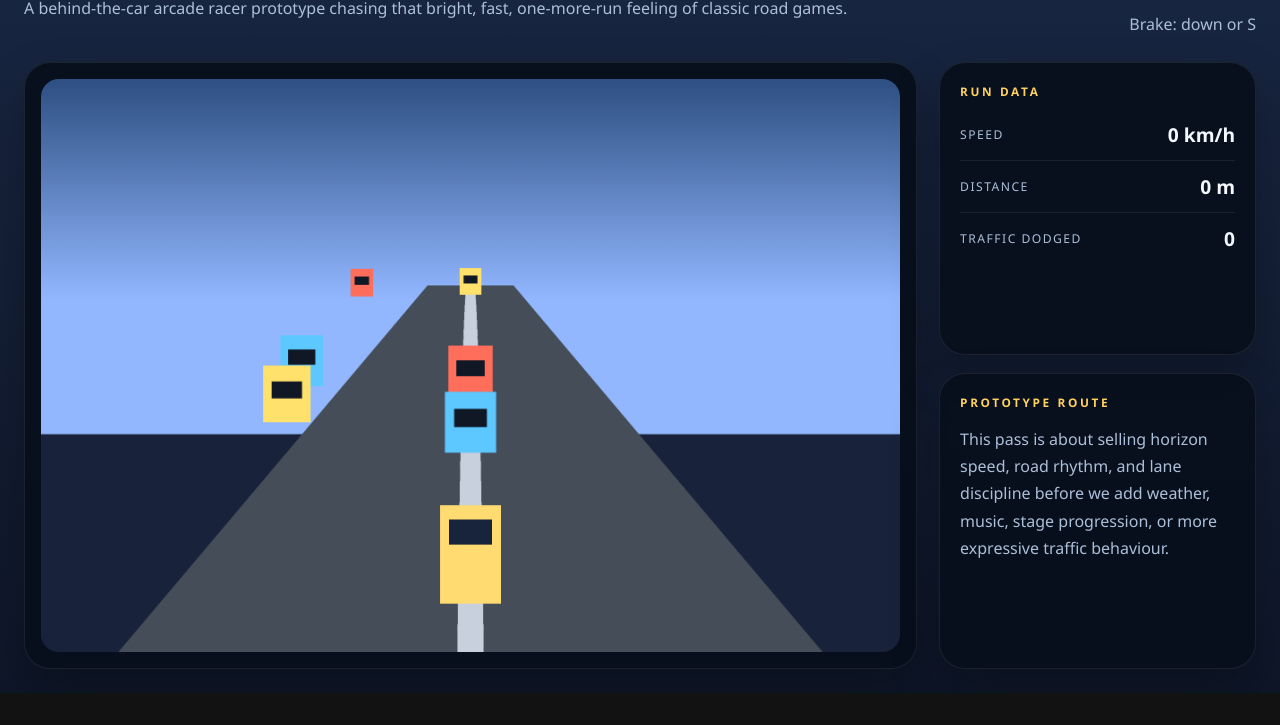
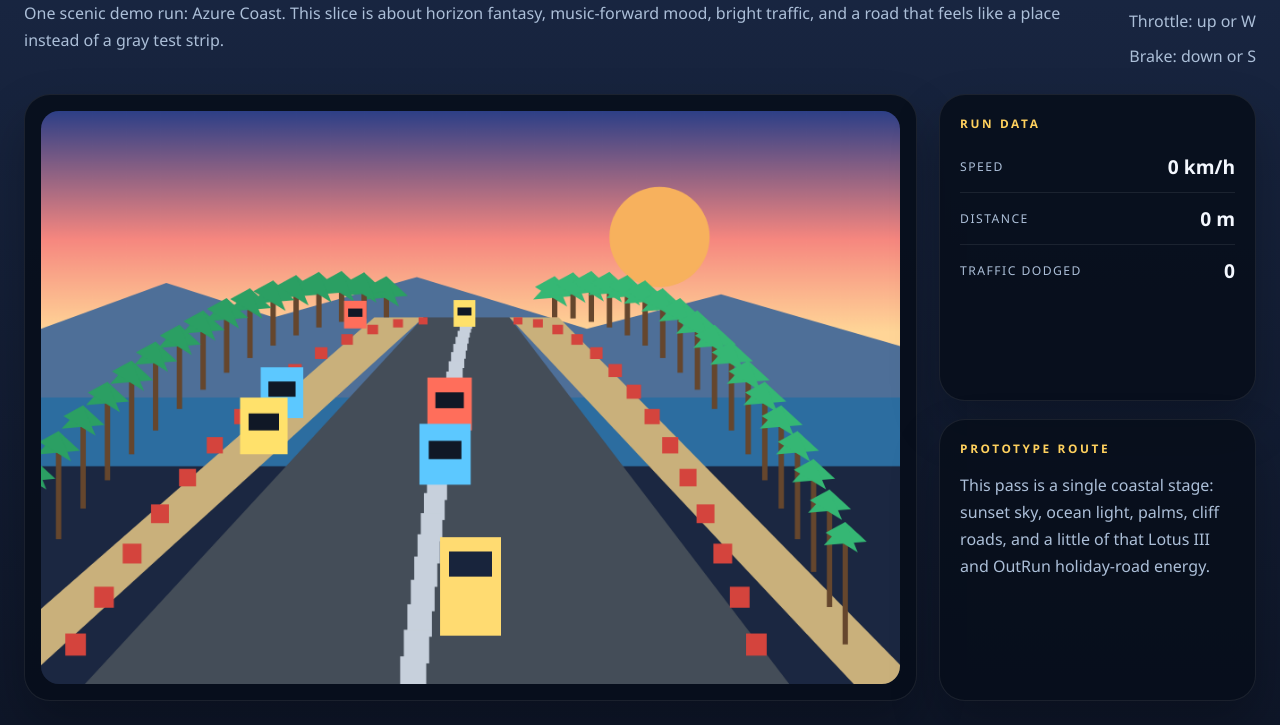
Before and after one commit to koltregaskes/redline-horizon, a plain HTML site: page index.html in a window 1280 px wide. Shown: the part 141-866 px from the top of the page. Before the commit the page ends 834 px from the top, so only its background shows below. Drawn offline with Linux system fonts and the light colour scheme.

Commit message:
Upgrade coastal road environment demo

```diff
--- a/app.js
+++ b/app.js
@@ -11,6 +11,7 @@ const state = {
   distance: 0,
   dodged: 0,
   roadOffset: 0,
+  roadCurve: 0,
   cars: [],
 };
 
@@ -25,10 +26,10 @@ function spawnCar() {
 for (let i = 0; i < 6; i += 1) spawnCar();
 
 function update(dt) {
-  const throttle = keys.has("ArrowUp") || keys.has("w");
-  const brake = keys.has("ArrowDown") || keys.has("s");
-  const left = keys.has("ArrowLeft") || keys.has("a");
-  const right = keys.has("ArrowRight") || keys.has("d");
+  const throttle = keys.has("arrowup") || keys.has("w");
+  const brake = keys.has("arrowdown") || keys.has("s");
+  const left = keys.has("arrowleft") || keys.has("a");
+  const right = keys.has("arrowright") || keys.has("d");
 
   if (throttle) state.speed += 90 * dt;
   else state.speed -= 32 * dt;
@@ -41,6 +42,7 @@ function update(dt) {
 
   state.distance += state.speed * dt;
   state.roadOffset += state.speed * dt * 0.012;
+  state.roadCurve = Math.sin(state.distance * 0.0018) * 0.62 + Math.sin(state.distance * 0.00057 + 1.8) * 0.24;
 
   for (const car of state.cars) {
     car.z -= (0.18 + state.speed * 0.004) * dt;
@@ -63,12 +65,35 @@ function update(dt) {
 
 function drawBackground() {
   const sky = ctx.createLinearGradient(0, 0, 0, canvas.height * 0.62);
-  sky.addColorStop(0, "#2d4f82");
-  sky.addColorStop(0.62, "#92b7ff");
+  sky.addColorStop(0, "#2d3f87");
+  sky.addColorStop(0.36, "#f6877f");
+  sky.addColorStop(0.62, "#ffd597");
   ctx.fillStyle = sky;
   ctx.fillRect(0, 0, canvas.width, canvas.height * 0.62);
 
-  ctx.fillStyle = "#18233b";
+  ctx.fillStyle = "#f7b15d";
+  ctx.beginPath();
+  ctx.arc(canvas.width * 0.72, canvas.height * 0.22, 56, 0, Math.PI * 2);
+  ctx.fill();
+
+  ctx.fillStyle = "#4e6f98";
+  ctx.beginPath();
+  ctx.moveTo(0, canvas.height * 0.38);
+  ctx.lineTo(140, canvas.height * 0.3);
+  ctx.lineTo(260, canvas.height * 0.36);
+  ctx.lineTo(420, canvas.height * 0.29);
+  ctx.lineTo(610, canvas.height * 0.38);
+  ctx.lineTo(760, canvas.height * 0.32);
+  ctx.lineTo(960, canvas.height * 0.41);
+  ctx.lineTo(960, canvas.height * 0.62);
+  ctx.lineTo(0, canvas.height * 0.62);
+  ctx.closePath();
+  ctx.fill();
+
+  ctx.fillStyle = "#2c6da0";
+  ctx.fillRect(0, canvas.height * 0.5, canvas.width, canvas.height * 0.16);
+
+  ctx.fillStyle = "#1b2741";
   ctx.fillRect(0, canvas.height * 0.62, canvas.width, canvas.height * 0.38);
 }
 
@@ -76,7 +101,7 @@ function drawRoad() {
   const horizonY = canvas.height * 0.36;
   const roadBottomWidth = canvas.width * 0.82;
   const roadTopWidth = canvas.width * 0.1;
-  const centerShift = state.lateral * 90;
+  const centerShift = state.lateral * 90 + state.roadCurve * 160;
 
   ctx.fillStyle = "#444d58";
   ctx.beginPath();
@@ -87,13 +112,73 @@ function drawRoad() {
   ctx.closePath();
   ctx.fill();
 
+  ctx.fillStyle = "#c9b07b";
+  ctx.beginPath();
+  ctx.moveTo(canvas.width / 2 - roadTopWidth / 2 - centerShift * 0.12 - 55, horizonY);
+  ctx.lineTo(canvas.width / 2 - roadTopWidth / 2 - centerShift * 0.12, horizonY);
+  ctx.lineTo(canvas.width / 2 - roadBottomWidth / 2 - centerShift - 72, canvas.height);
+  ctx.lineTo(canvas.width / 2 - roadBottomWidth / 2 - centerShift - 145, canvas.height);
+  ctx.closePath();
+  ctx.fill();
+
+  ctx.beginPath();
+  ctx.moveTo(canvas.width / 2 + roadTopWidth / 2 - centerShift * 0.12, horizonY);
+  ctx.lineTo(canvas.width / 2 + roadTopWidth / 2 - centerShift * 0.12 + 55, horizonY);
+  ctx.lineTo(canvas.width / 2 + roadBottomWidth / 2 - centerShift + 145, canvas.height);
+  ctx.lineTo(canvas.width / 2 + roadBottomWidth / 2 - centerShift + 72, canvas.height);
+  ctx.closePath();
+  ctx.fill();
+
   ctx.fillStyle = "#c7d0dc";
   for (let i = 0; i < 26; i += 1) {
     const depth = (i + (state.roadOffset % 1)) / 26;
     const y = horizonY + depth * depth * (canvas.height - horizonY);
     const width = 8 + depth * 22;
     const height = 8 + depth * 32;
-    ctx.fillRect(canvas.width / 2 - width / 2 - centerShift * depth, y, width, height);
+    const roadCenter = canvas.width / 2 - centerShift * depth - state.roadCurve * depth * depth * 130;
+    ctx.fillRect(roadCenter - width / 2, y, width, height);
+  }
+
+  ctx.fillStyle = "#d4443d";
+  for (let i = 0; i < 14; i += 1) {
+    const depth = i / 14;
+    const y = horizonY + depth * depth * (canvas.height - horizonY);
+    const roadCenter = canvas.width / 2 - centerShift * depth - state.roadCurve * depth * depth * 130;
+    const roadHalf = (roadTopWidth * 0.5) + (roadBottomWidth * 0.5 - roadTopWidth * 0.5) * depth;
+    const curbWidth = 10 + depth * 14;
+    ctx.fillRect(roadCenter - roadHalf - curbWidth, y, curbWidth, 8 + depth * 18);
+    ctx.fillRect(roadCenter + roadHalf, y, curbWidth, 8 + depth * 18);
+  }
+}
+
+function drawRoadside() {
+  const horizonY = canvas.height * 0.36;
+  for (let i = 0; i < 18; i += 1) {
+    const depth = (i + (state.roadOffset % 1)) / 18;
+    const y = horizonY + depth * depth * (canvas.height - horizonY);
+    const roadCenter = canvas.width / 2 - (state.lateral * 90 + state.roadCurve * 160) * depth - state.roadCurve * depth * depth * 130;
+    const roadHalf = 60 + depth * 320;
+    const palmHeight = 28 + depth * 96;
+    const leftX = roadCenter - roadHalf - 34 - depth * 90;
+    const rightX = roadCenter + roadHalf + 34 + depth * 90;
+
+    [leftX, rightX].forEach((x, index) => {
+      ctx.fillStyle = "#65462d";
+      ctx.fillRect(x - 3, y - palmHeight, 6, palmHeight);
+      ctx.fillStyle = index === 0 ? "#2b9f63" : "#35b774";
+      ctx.beginPath();
+      ctx.moveTo(x, y - palmHeight - 18);
+      ctx.lineTo(x - 24, y - palmHeight + 8);
+      ctx.lineTo(x + 24, y - palmHeight + 4);
+      ctx.closePath();
+      ctx.fill();
+      ctx.beginPath();
+      ctx.moveTo(x, y - palmHeight - 18);
+      ctx.lineTo(x - 22, y - palmHeight - 6);
+      ctx.lineTo(x + 14, y - palmHeight + 16);
+      ctx.closePath();
+      ctx.fill();
+    });
   }
 }
 
@@ -104,7 +189,7 @@ function drawTraffic() {
     const y = horizonY + t * t * (canvas.height - horizonY);
     const width = 14 + t * 64;
     const height = 18 + t * 74;
-    const x = canvas.width / 2 + car.lane * (110 + t * 240) - width / 2 - state.lateral * t * 130;
+    const x = canvas.width / 2 + car.lane * (110 + t * 240) - width / 2 - state.lateral * t * 130 - state.roadCurve * t * 180;
     ctx.fillStyle = car.color;
     ctx.fillRect(x, y - height, width, height);
     ctx.fillStyle = "#101826";
@@ -124,6 +209,7 @@ function drawPlayerCar() {
 function render() {
   drawBackground();
   drawRoad();
+  drawRoadside();
   drawTraffic();
   drawPlayerCar();
   speedValue.textContent = `${Math.round(state.speed)} km/h`;
--- a/index.html
+++ b/index.html
@@ -14,10 +14,12 @@
           <p class="eyebrow">Retro road racer</p>
           <h1>Redline Horizon</h1>
           <p class="lede">
-            A behind-the-car arcade racer prototype chasing that bright, fast, one-more-run feeling of classic road games.
+            One scenic demo run: Azure Coast. This slice is about horizon fantasy, music-forward mood, bright traffic,
+            and a road that feels like a place instead of a gray test strip.
           </p>
         </div>
         <div class="controls">
+          <span>Route: Azure Coast Run</span>
           <span>Steer: arrows or A / D</span>
           <span>Throttle: up or W</span>
           <span>Brake: down or S</span>
@@ -38,8 +40,8 @@
           <div class="hud-card">
             <p class="eyebrow">Prototype route</p>
             <p>
-              This pass is about selling horizon speed, road rhythm, and lane discipline before we add weather, music,
-              stage progression, or more expressive traffic behaviour.
+              This pass is a single coastal stage: sunset sky, ocean light, palms, cliff roads, and a little of that
+              Lotus III and OutRun holiday-road energy.
             </p>
           </div>
         </aside>
```
